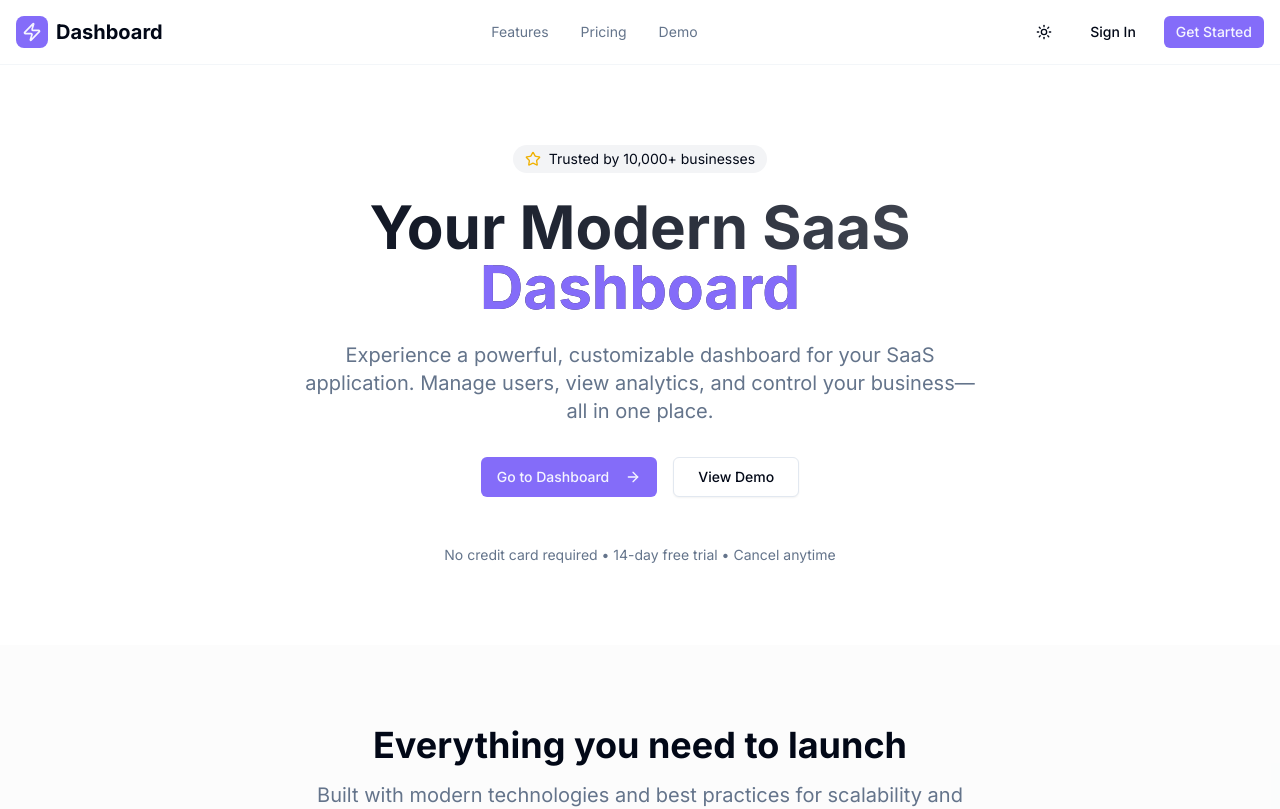
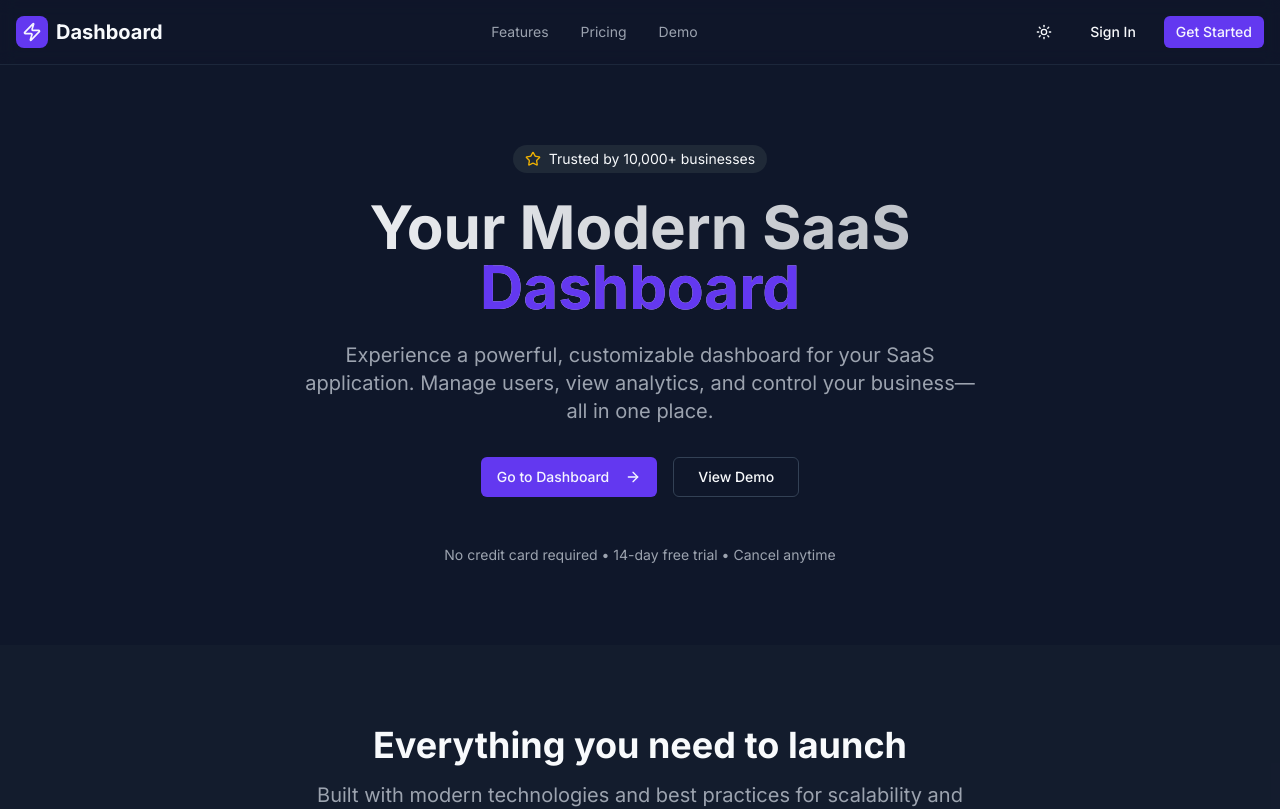
Before and after one commit to jmvsevilleja/nextjs-tailwind-dashboard, a Next.js app: page /en in a window 1280 px wide. Shown: the top 809 px of the page. Built offline with nearby package versions, Linux system fonts and the light colour scheme.

Commit message:
fixed providers

```diff
--- a/provider/providers.tsx
+++ b/provider/providers.tsx
@@ -6,31 +6,11 @@ import { cn } from "@/lib/utils";
 // import { Toaster as ReactToaster } from "@/components/ui/toaster";
 // import { Toaster } from "react-hot-toast";
 import { Toaster } from "@/components/ui/sonner";
-import { usePathname } from "next/navigation";
 
 const inter = Inter({ subsets: ["latin"] });
 const Providers = ({ children }: { children: React.ReactNode }) => {
   const { theme, radius } = useThemeStore();
-  const location = usePathname();
 
-  if (location === "/") {
-    return (
-      <body className={cn("dashboard-app ", inter.className)}>
-        <ThemeProvider
-          attribute="class"
-          enableSystem={false}
-          defaultTheme="dark"
-        >
-          <div className={cn("h-full  ")}>
-            {children}
-            {/* <ReactToaster /> */}
-          </div>
-          <Toaster />
-          {/* <SonnToaster /> */}
-        </ThemeProvider>
-      </body>
-    );
-  }
   return (
     <body
       className={cn("dashboard-app ", inter.className, "theme-" + theme)}
@@ -40,11 +20,7 @@ const Providers = ({ children }: { children: React.ReactNode }) => {
         } as React.CSSProperties
       }
     >
-      <ThemeProvider
-        attribute="class"
-        enableSystem={false}
-        defaultTheme="light"
-      >
+      <ThemeProvider attribute="class" enableSystem={false} defaultTheme="dark">
         <div className={cn("h-full  ")}>
           {children}
           {/* <ReactToaster /> */}
```
